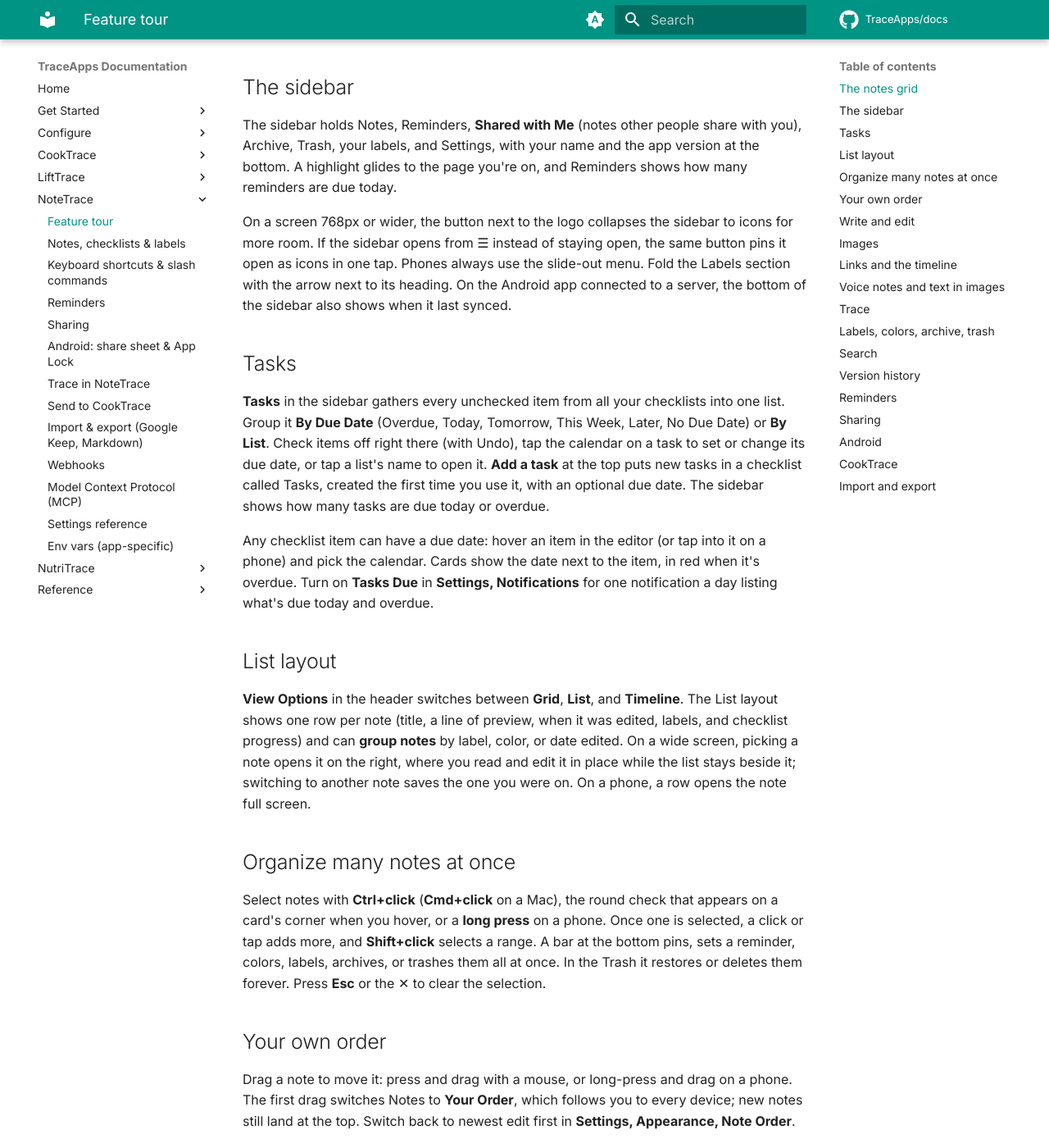
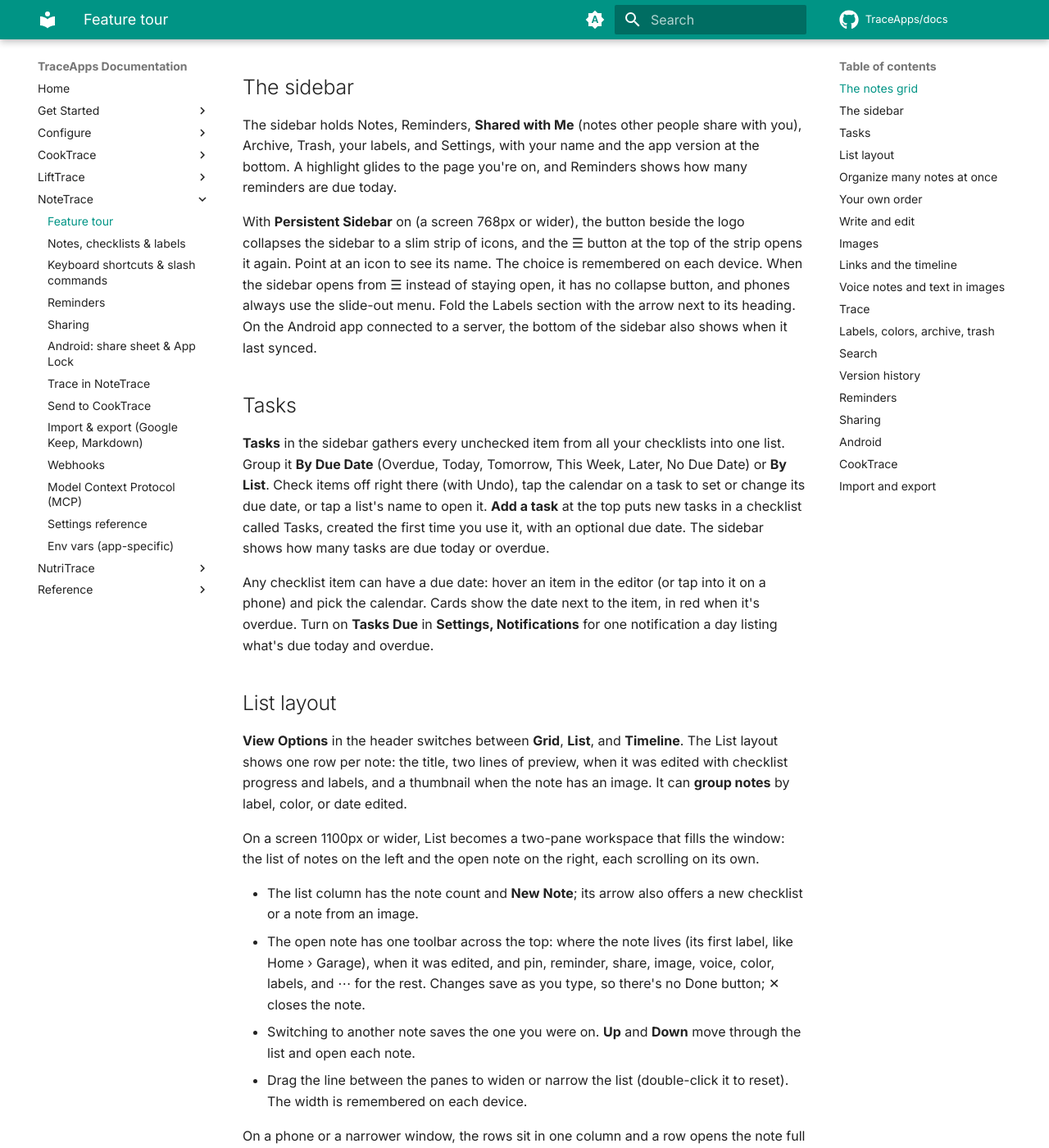
Before and after one commit to TraceApps/docs, an MkDocs documentation site: the page built from docs/notetrace/features.md, in a window 1280 px wide and 1400 px high, scrolled down 1133 px. Shown: the whole window at 82% size. Built offline with MkDocs 1.6.1 and Material for MkDocs 9.7.7, drawn with Linux system fonts in a browser that asks for light colours; comment, search, counter and statistics services are not loaded; some of the changed text lies outside the part shown.

Commit message:
NoteTrace: sidebar collapse, List workspace, label icons

```diff
--- a/docs/notetrace/features.md
+++ b/docs/notetrace/features.md
@@ -18,7 +18,7 @@ The page header keeps two buttons beside the title: **Search** (the magnifier) a
 
 The sidebar holds Notes, Reminders, **Shared with Me** (notes other people share with you), Archive, Trash, your labels, and Settings, with your name and the app version at the bottom. A highlight glides to the page you're on, and Reminders shows how many reminders are due today.
 
-On a screen 768px or wider, the button next to the logo collapses the sidebar to icons for more room. If the sidebar opens from ☰ instead of staying open, the same button pins it open as icons in one tap. Phones always use the slide-out menu. Fold the Labels section with the arrow next to its heading. On the Android app connected to a server, the bottom of the sidebar also shows when it last synced.
+With **Persistent Sidebar** on (a screen 768px or wider), the button beside the logo collapses the sidebar to a slim strip of icons, and the ☰ button at the top of the strip opens it again. Point at an icon to see its name. The choice is remembered on each device. When the sidebar opens from ☰ instead of staying open, it has no collapse button, and phones always use the slide-out menu. Fold the Labels section with the arrow next to its heading. On the Android app connected to a server, the bottom of the sidebar also shows when it last synced.
 
 ## Tasks {#tasks}
 
@@ -28,7 +28,16 @@ Any checklist item can have a due date: hover an item in the editor (or tap into
 
 ## List layout {#list}
 
-**View Options** in the header switches between **Grid**, **List**, and **Timeline**. The List layout shows one row per note (title, a line of preview, when it was edited, labels, and checklist progress) and can **group notes** by label, color, or date edited. On a wide screen, picking a note opens it on the right, where you read and edit it in place while the list stays beside it; switching to another note saves the one you were on. On a phone, a row opens the note full screen.
+**View Options** in the header switches between **Grid**, **List**, and **Timeline**. The List layout shows one row per note: the title, two lines of preview, when it was edited with checklist progress and labels, and a thumbnail when the note has an image. It can **group notes** by label, color, or date edited.
+
+On a screen 1100px or wider, List becomes a two-pane workspace that fills the window: the list of notes on the left and the open note on the right, each scrolling on its own.
+
+- The list column has the note count and **New Note**; its arrow also offers a new checklist or a note from an image.
+- The open note has one toolbar across the top: where the note lives (its first label, like Home › Garage), when it was edited, and pin, reminder, share, image, voice, color, labels, and ⋯ for the rest. Changes save as you type, so there's no Done button; ✕ closes the note.
+- Switching to another note saves the one you were on. **Up** and **Down** move through the list and open each note.
+- Drag the line between the panes to widen or narrow the list (double-click it to reset). The width is remembered on each device.
+
+On a phone or a narrower window, the rows sit in one column and a row opens the note full screen.
 
 ## Organize many notes at once {#select}
 
```
Also changed, not shown: docs/notetrace/notes.md (+2 -2 lines), docs/notetrace/settings.md (+2 -2 lines), docs/notetrace/shortcuts.md (+1 -0 lines).
